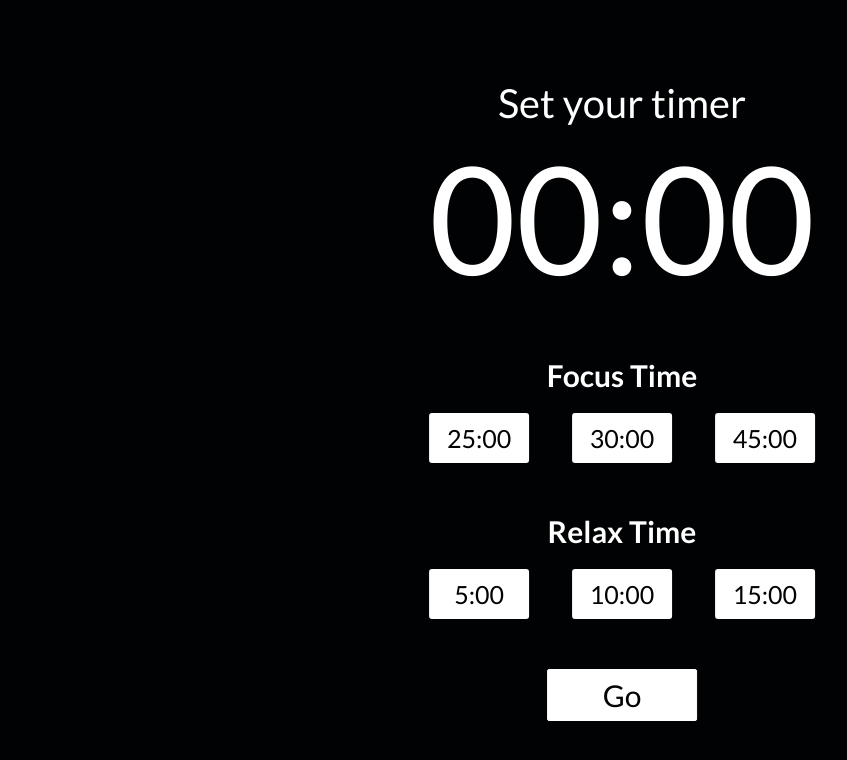
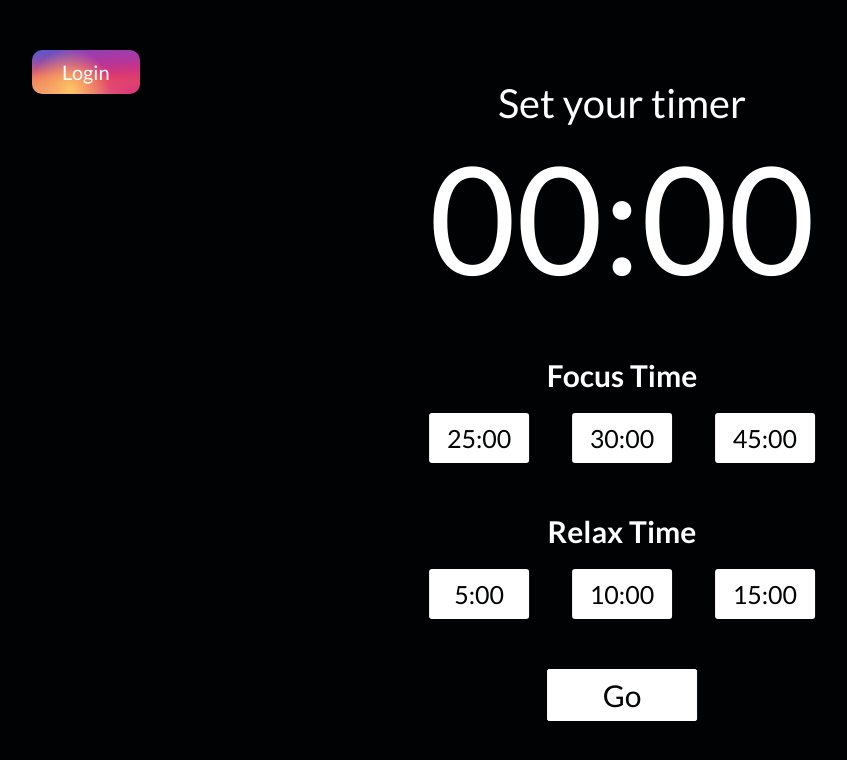
Before and after one commit to frostzt/github-octocat, a React (Create React App) app in the folder frontend/: page /app in a window 1280 px wide. Shown: the top 760 px of the page, without its empty margins (18-865 px from the left). Built offline with nearby package versions, Linux system fonts and the light colour scheme.

Commit message:
implemented authentication, persisted user using localStorage, created login and signup pages

```diff
--- /dev/null
+++ b/frontend/src/components/Account/AccountBar/AccountBar.jsx
@@ -0,0 +1,44 @@
+import { Link } from "react-router-dom";
+import React, { Fragment, useContext, useState } from "react";
+
+// Styling
+import styles from "./AccountBar.module.scss";
+
+// Contexts
+import AuthContext from "../../../contexts/user.context";
+
+// Components
+import AllTasks from "../AllTasks/AllTasks";
+
+const AccountBar = () => {
+  const [showTasks, setShowTasks] = useState(false);
+
+  const { user } = useContext(AuthContext);
+
+  const switchStates = () => {
+    setShowTasks((prev) => !prev);
+  };
+
+  return (
+    <Fragment>
+      {showTasks ? <AllTasks switchStates={switchStates} /> : null}
+      <div className={styles.container}>
+        {!user && (
+          <Link style={{ textDecoration: "none", display: "inline-block" }} to="/auth">
+            <div className={styles.login}>Login</div>
+          </Link>
+        )}
+        {user && (
+          <>
+            <div className={styles.user}>Welcome {user.name}</div>
+            <div onClick={switchStates} className={styles.alltasks}>
+              All Tasks
+            </div>
+          </>
+        )}
+      </div>
+    </Fragment>
+  );
+};
+
+export default AccountBar;
--- /dev/null
+++ b/frontend/src/components/Account/AccountBar/AccountBar.module.scss
@@ -0,0 +1,45 @@
+.container {
+  width: 100%;
+
+  .login {
+    cursor: pointer;
+    font-size: 2rem;
+    padding: 1rem 3rem;
+    border-radius: 1rem;
+    width: fit-content;
+    height: fit-content;
+    transition: all 0.3s;
+    margin: 5rem 0 0 5rem;
+    display: inline-block;
+    color: var(--default-text-color);
+    background-image: var(--background-gradient);
+
+    &:hover {
+      transform: scale(1.1);
+    }
+  }
+
+  .user {
+    font-size: 2rem;
+    display: inline-block;
+    margin: 5rem 0 0 5rem;
+  }
+
+  .alltasks {
+    cursor: pointer;
+    font-size: 2rem;
+    padding: 1rem 3rem;
+    border-radius: 1rem;
+    width: fit-content;
+    height: fit-content;
+    transition: all 0.3s;
+    margin: 5rem 0 0 5rem;
+    display: inline-block;
+    color: var(--default-text-color);
+    background-image: var(--background-gradient);
+
+    &:hover {
+      transform: scale(1.1);
+    }
+  }
+}
--- /dev/null
+++ b/frontend/src/components/Account/AllTasks/AllTasks.jsx
@@ -0,0 +1,15 @@
+import React, { Fragment } from "react";
+
+// Styling
+import styles from "./AllTasks.module.scss";
+
+const AllTasks = ({ switchStates }) => {
+  return (
+    <Fragment>
+      <div onClick={switchStates} className={styles.fallback} />
+      <div className={styles.container}></div>
+    </Fragment>
+  );
+};
+
+export default AllTasks;
--- /dev/null
+++ b/frontend/src/components/Account/AllTasks/AllTasks.module.scss
@@ -0,0 +1,20 @@
+.container {
+  top: 50%;
+  left: 50%;
+  width: 90%;
+  height: 90%;
+  position: absolute;
+  border-radius: 1rem;
+  z-index: 99999999999;
+  transform: translate(-50%, -50%);
+  background-color: var(--default-text-color);
+}
+
+.fallback {
+  top: 0;
+  left: 0;
+  width: 100vw;
+  height: 100vh;
+  z-index: 99999999;
+  position: absolute;
+}
--- a/frontend/src/components/Pomodoro/Pomodoro.jsx
+++ b/frontend/src/components/Pomodoro/Pomodoro.jsx
@@ -93,7 +93,14 @@ const Pomodoro = ({ start, changeStart }) => {
     <Fragment>
       <Toaster />
       <div className={styles.player}>
-        <audio className={styles.player__player} ref={audioRef} src={focusAllTracks[0].url} type="audio/mp3" controls />
+        <audio
+          className={styles.player__player}
+          ref={audioRef}
+          src={focusAllTracks[0].url}
+          type="audio/mp3"
+          controls
+          loop
+        />
       </div>
       <div className={styles.container}>
         <div className={styles.title}>{start ? (isFocusing ? "Focus" : "Relax") : "Set your timer"}</div>
--- a/frontend/src/pages/App/App.jsx
+++ b/frontend/src/pages/App/App.jsx
@@ -1,5 +1,8 @@
 import React, { useState } from "react";
+
+// Components
 import Pomodoro from "../../components/Pomodoro/Pomodoro";
+import AccountBar from "../../components/Account/AccountBar/AccountBar";
 import QuoteGenerator from "../../components/QuoteGenerator/QuoteGenerator";
 
 // Styling
@@ -15,6 +18,7 @@ const AppPage = () => {
 
   return (
     <div className={styles.container}>
+      <AccountBar />
       {start ? <QuoteGenerator /> : null}
       <Pomodoro start={start} changeStart={changeStart} />
     </div>
--- a/frontend/src/pages/Auth/Auth.jsx
+++ b/frontend/src/pages/Auth/Auth.jsx
@@ -1,9 +1,6 @@
 import { Redirect } from "react-router-dom";
 import React, { useState, useContext } from "react";
 import AuthContext from "../../contexts/user.context";
-
-// Styling
-import styles from "./Auth.module.scss";
 
 // Components
 import SignUp from "../../components/Auth/Signup/SignUp";
@@ -24,11 +21,7 @@ const Auth = () => {
     setSigningIn((prev) => !prev);
   };
 
-  return (
-    <div className={styles.container}>
-      {signingIn ? <SignIn switchState={switchState} /> : <SignUp switchState={switchState} />}
-    </div>
-  );
+  return <div>{signingIn ? <SignIn switchState={switchState} /> : <SignUp switchState={switchState} />}</div>;
 };
 
 export default Auth;
--- a/frontend/src/pages/Auth/Auth.module.scss
+++ /dev/null
@@ -1,2 +0,0 @@
-.container {
-}
```
